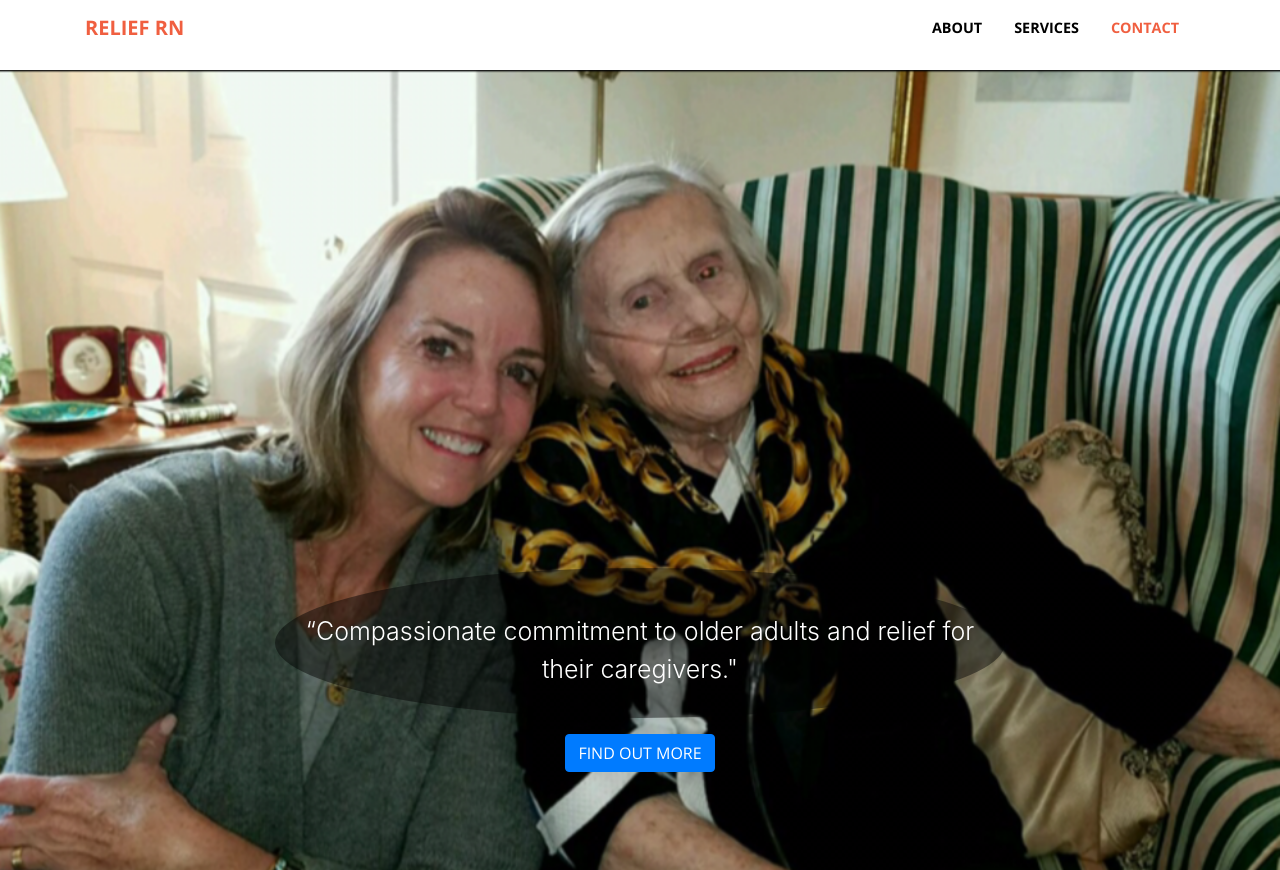
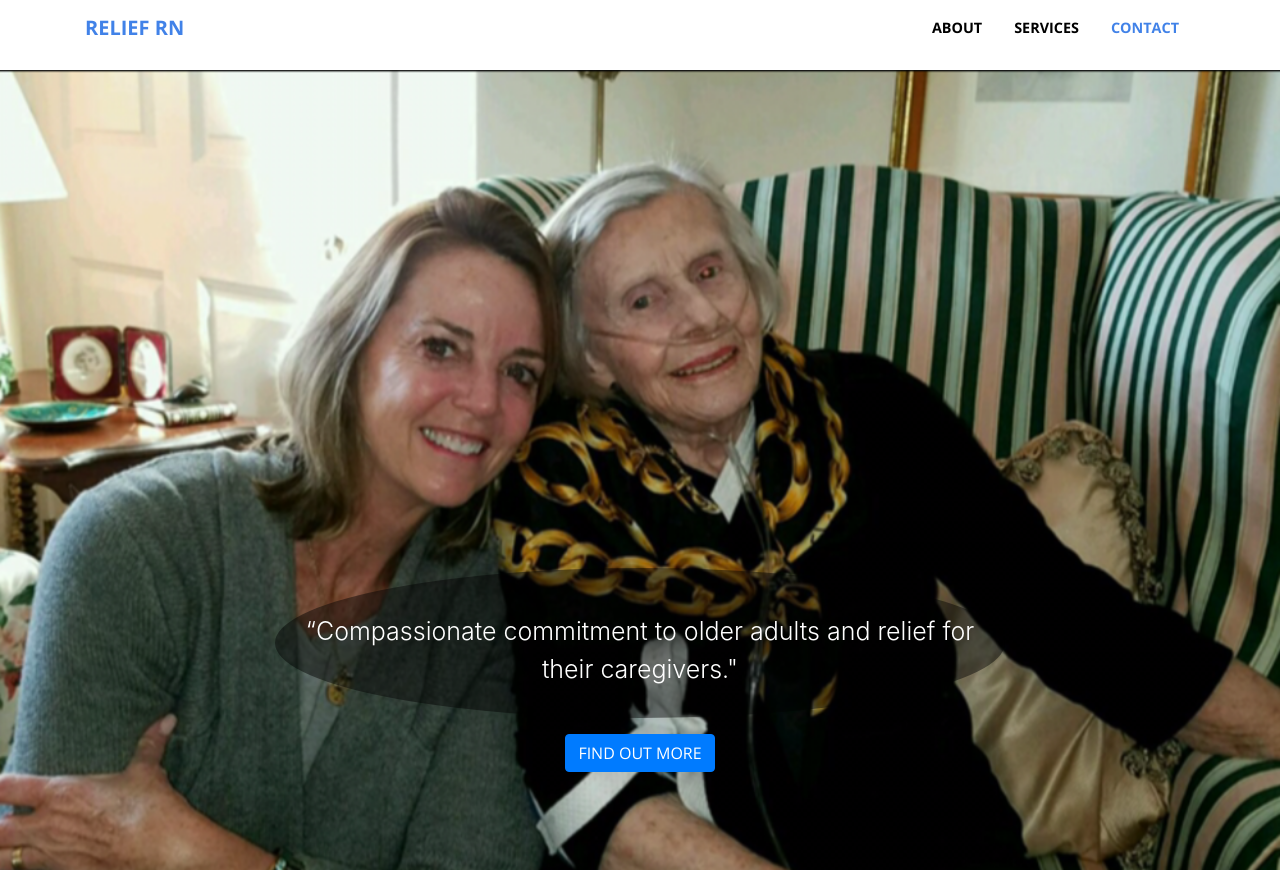
Before and after one commit to brittshroyer/relief_RN_1.0, a website with bundled scripts: page index.html in a window 1280 px wide. Shown: the top 870 px of the page. Built offline with nearby package versions, Linux system fonts and the light colour scheme.

```diff
--- a/scss/_variables.scss
+++ b/scss/_variables.scss
@@ -12,4 +12,4 @@
 $gray-900: #212529 !default;
 $black: #000 !default;
 
-$primary: #F05F40 !default;
+$primary: #4182E8 !default;
```
Also changed, not shown: css/creative.css.
